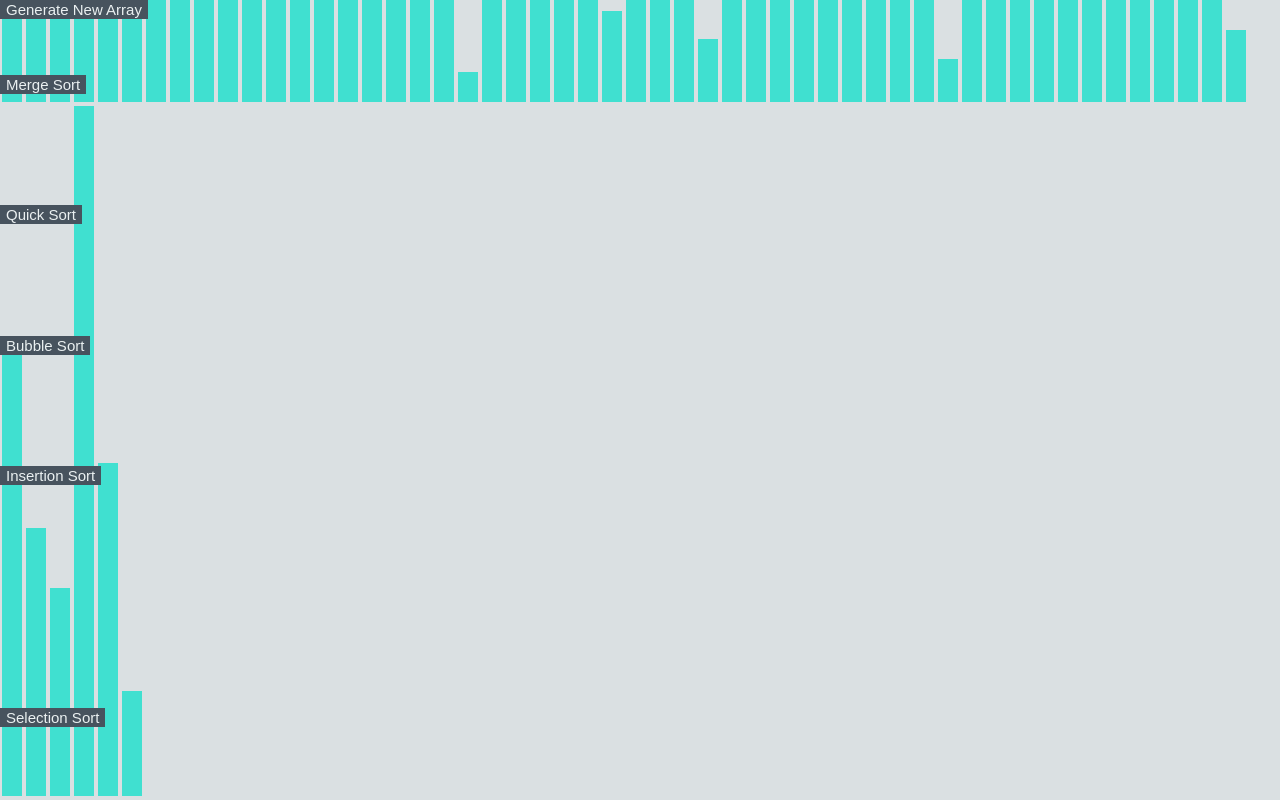
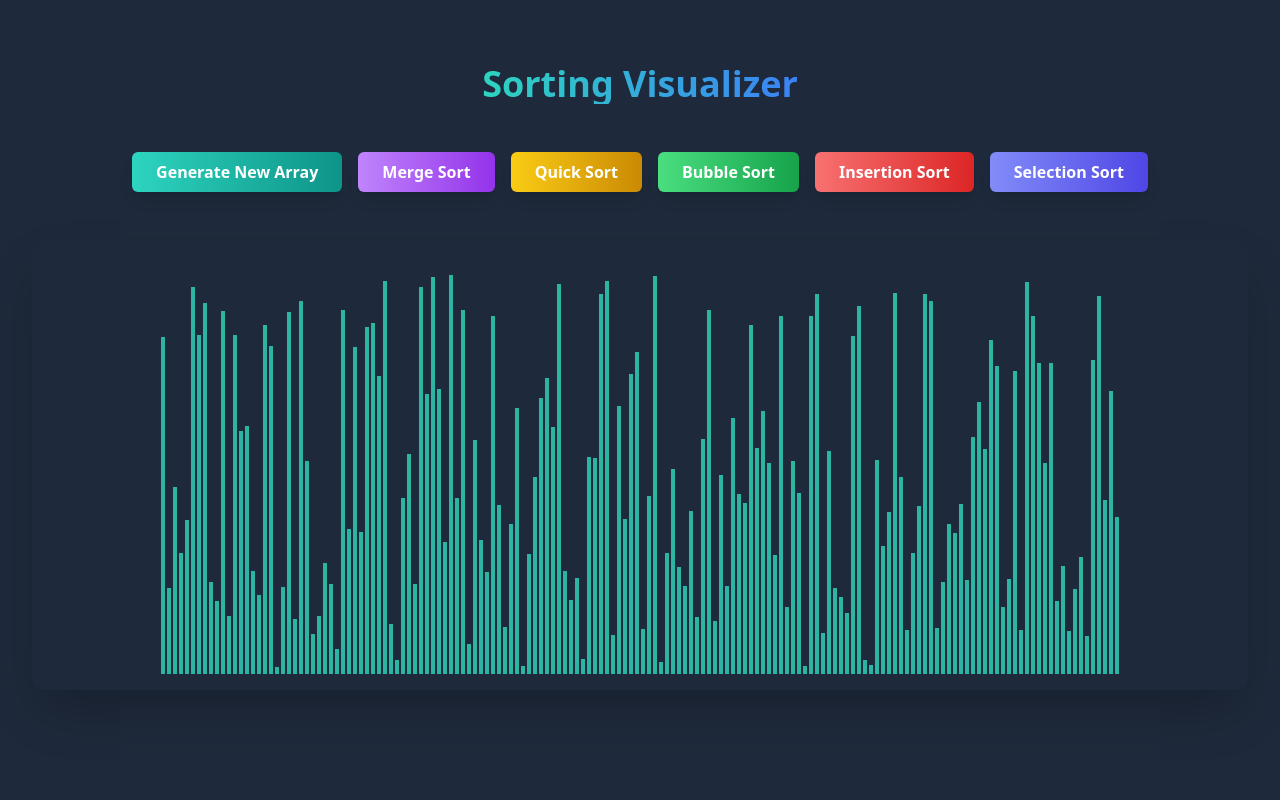
Before and after one commit to CSALS/Sorting-Visualizer, a React (Create React App) app: page / in a window 1280 px wide. Built offline with nearby package versions, Linux system fonts and the light colour scheme.

Commit message:
better UI, refactor to tailwind

```diff
--- /dev/null
+++ b/postcss.config.js
@@ -0,0 +1,6 @@
+module.exports = {
+  plugins: {
+    tailwindcss: {},
+    autoprefixer: {},
+  },
+}
--- a/src/App.css
+++ b/src/App.css
@@ -1,3 +1,7 @@
+@tailwind base;
+@tailwind components;
+@tailwind utilities;
+
 html,body {
     height:100%;
     width:100%;
--- a/src/SortingVisualizer/SortingVisualizer.css
+++ b/src/SortingVisualizer/SortingVisualizer.css
@@ -1,32 +1,3 @@
-.array-container {
-    position: relative;
-    bottom:0px;
+.array-bar {
+  box-shadow: 0 0 10px rgba(56, 189, 248, 0.5);
 }
-
-.array-bar {
-    width: 20px;
-    display: inline-block; /* arranges the array bars in horizontal way*/
-    margin: 0 2px; /*Top,Bottom -> 0px Left,Right -> 1px*/
-}
-
-
-
-.buttons button {
-    background-color: #47535E;
-    border: none;
-    color: #EAF0F1;
-    text-align: center;
-    text-decoration: none;
-    cursor: pointer;
-    outline: 0;
-    display: block; /* Make the buttons appear below each other */
-    font: 15px "Century Gothic", Futura, sans-serif;
-}
-.buttons button:not(:last-child) {
-    border-bottom: none; /* Prevent double borders */
-}
-
-  /* Add a background color on hover */
-/* .buttons button:hover {
-    background-color: #3e8e41;
-} */
--- a/src/SortingVisualizer/SortingVisualizer.js
+++ b/src/SortingVisualizer/SortingVisualizer.js
@@ -1,306 +1,215 @@
-import React from 'react';
-import './SortingVisualizer.css';
-import {getMergeSortAnimations} from '../SortingAlgorithms/MergeSort';
-import {getHeapSortAnimations} from '../SortingAlgorithms/HeapSort';
-import {getQuickSortAnimations} from '../SortingAlgorithms/QuickSort';
-import {getInsertionSortAnimations} from '../SortingAlgorithms/InsertionSort';
-import {getSelectionSortAnimations} from '../SortingAlgorithms/SelectionSort';
-import {getBubbleSortAnimations} from '../SortingAlgorithms/BubbleSort';
-//Changing width,height accordingly with the browser
+import React, { useState, useEffect } from 'react';
+import { getMergeSortAnimations } from '../SortingAlgorithms/MergeSort';
+import { getQuickSortAnimations } from '../SortingAlgorithms/QuickSort';
+import { getBubbleSortAnimations } from '../SortingAlgorithms/BubbleSort';
+import { getInsertionSortAnimations } from '../SortingAlgorithms/InsertionSort';
+import { getSelectionSortAnimations } from '../SortingAlgorithms/SelectionSort';
+
+// Constants
 let WINDOW_WIDTH = window.innerWidth;
 let WINDOW_HEIGHT = window.innerHeight;
-let NUMBER_OF_ARRAY_BARS = 58;
+let NUMBER_OF_ARRAY_BARS = Math.floor(WINDOW_WIDTH / 8);
+const ANIMATION_SPEED_MS = 5;
+const PRIMARY_COLOR = '#2db5a3'; // Darker teal color
+const SECONDARY_COLOR = '#f43f5e'; // Darker red color
+const BACKGROUND_COLOR = '#1e293b'; // Darker background color
 
-
-const PRIMARY_COLOR = 'turquoise'; //Normal color of bars
-const SECONDARY_COLOR = 'red'; //Color of bars when they are being compared
-const ANIMATION_SPEED_MS = 5; //Animation Speed (how fast color changes, how fast height gets overwritten)
-
-//Tooltips for buttons
-const DISABLED_BUTTON = "Currently Disabled"
+const DISABLED_BUTTON = "Currently Disabled";
 const ENABLED_BUTTON = {
   nlogn: "O(NlogN) Time Complexity",
   nSquare: "O(N^2) Time Complexity"
+};
+
+const SortingVisualizer = () => {
+  const [array, setArray] = useState([]);
+
+  useEffect(() => {
+    resetArray();
+    window.addEventListener('resize', handleResize);
+    return () => window.removeEventListener('resize', handleResize);
+  }, []);
+
+  const handleResize = () => {
+    WINDOW_WIDTH = window.innerWidth;
+    WINDOW_HEIGHT = window.innerHeight;
+    NUMBER_OF_ARRAY_BARS = Math.floor(WINDOW_WIDTH / 8);
+    resetArray();
+  };
+
+  const resetArray = () => {
+    const newArray = [];
+    for (let i = 0; i < NUMBER_OF_ARRAY_BARS; i++) {
+      newArray.push(randomIntFromInterval(5, WINDOW_HEIGHT / 2));
     }
+    setArray(newArray);
+    restoreStoreButtons();
+  };
 
-class SortingVisualizer extends React.Component {
-    constructor(props) {
-        super(props);
-        this.state = {
-            array: []
+  const disableSortButtons = () => {
+    const buttons = ['mergeSort', 'quickSort', 'bubbleSort', 'insertionSort', 'selectionSort'];
+    buttons.forEach(id => {
+      const button = document.getElementById(id);
+      button.disabled = true;
+      button.title = DISABLED_BUTTON;
+      button.classList.add('opacity-50', 'cursor-not-allowed');
+      button.classList.remove('hover:from-teal-500', 'hover:to-blue-600');
+    });
   };
-    }
-    componentDidMount() {
-        this.resetArray();
-    }
-    //Generates new random array
-    resetArray() {
-        const array = []
-        for (let i = 0;i < NUMBER_OF_ARRAY_BARS;i++) {
-            // array.push(200 + 10 * i); //pushing sorted increasing array
-            // array.push(500 - 5 * i); //pushing sorted decreasing array
-            array.push(randomIntFromInterval(25,WINDOW_HEIGHT-30)); //random array
-        }
-        this.setState({array: array});
-        this.restoreStoreButtons();
-    }
-    disableSortButtons() {
-        document.getElementById("mergeSort").disabled = true;
-        let buttonStyle = document.getElementById("mergeSort").style;
-        document.getElementById("mergeSort").title = DISABLED_BUTTON;
-        buttonStyle.cursor = "default";
-        buttonStyle.background = "#000000";
 
-        document.getElementById("quickSort").disabled = true;
-        buttonStyle = document.getElementById("quickSort").style;
-        document.getElementById("quickSort").title = DISABLED_BUTTON;
-        buttonStyle.cursor = "default";
-        buttonStyle.background = "#000000";
+  const restoreStoreButtons = () => {
+    const buttons = [
+      { id: 'mergeSort', title: ENABLED_BUTTON.nlogn },
+      { id: 'quickSort', title: ENABLED_BUTTON.nSquare },
+      { id: 'bubbleSort', title: ENABLED_BUTTON.nSquare },
+      { id: 'insertionSort', title: ENABLED_BUTTON.nSquare },
+      { id: 'selectionSort', title: ENABLED_BUTTON.nSquare },
+    ];
+    buttons.forEach(({ id, title }) => {
+      const button = document.getElementById(id);
+      button.disabled = false;
+      button.title = title;
+      button.classList.remove('opacity-50', 'cursor-not-allowed');
+      button.classList.add('hover:from-teal-500', 'hover:to-blue-600');
+    });
+  };
 
-        document.getElementById("insertionSort").disabled = true;
-        buttonStyle = document.getElementById("insertionSort").style;
-        document.getElementById("insertionSort").title = DISABLED_BUTTON;
-        buttonStyle.cursor = "default";
-        buttonStyle.background = "#000000";
+  const mergeSort = () => {
+    disableSortButtons();
+    const [animations, sortArray] = getMergeSortAnimations(array);
+    animateSort(animations);
+    const RESTORE_TIME = parseInt(ANIMATION_SPEED_MS * animations.length / 2 + 3000);
+    setTimeout(() => restoreStoreButtons(), RESTORE_TIME);
+  };
 
-        document.getElementById("selectionSort").disabled = true;
-        buttonStyle = document.getElementById("selectionSort").style;
-        document.getElementById("selectionSort").title = DISABLED_BUTTON;
-        buttonStyle.cursor = "default";
-        buttonStyle.background = "#000000";
+  const quickSort = () => {
+    disableSortButtons();
+    const [animations, sortArray] = getQuickSortAnimations(array);
+    animateSort(animations);
+    const RESTORE_TIME = parseInt(ANIMATION_SPEED_MS * animations.length / 2 + 3000);
+    setTimeout(() => restoreStoreButtons(), RESTORE_TIME);
+  };
 
-        document.getElementById("bubbleSort").disabled = true;
-        buttonStyle = document.getElementById("bubbleSort").style;
-        document.getElementById("bubbleSort").title = DISABLED_BUTTON;
-        buttonStyle.cursor = "default";
-        buttonStyle.background = "#000000";
-    }
-    restoreStoreButtons() {
-        document.getElementById("mergeSort").disabled = false;
-        let buttonStyle = document.getElementById("mergeSort").style;
-        document.getElementById("mergeSort").title = ENABLED_BUTTON.nlogn;
-        buttonStyle.background = "#47535E";
-        buttonStyle.cursor = "pointer";
+  const bubbleSort = () => {
+    disableSortButtons();
+    const [animations, sortArray] = getBubbleSortAnimations(array);
+    animateSort(animations);
+    const RESTORE_TIME = parseInt(ANIMATION_SPEED_MS * animations.length / 2 + 3000);
+    setTimeout(() => restoreStoreButtons(), RESTORE_TIME);
+  };
 
-        document.getElementById("quickSort").disabled = false;
-        buttonStyle = document.getElementById("quickSort").style;
-        document.getElementById("quickSort").title = ENABLED_BUTTON.nSquare;
-        buttonStyle.background = "#47535E";
-        buttonStyle.cursor = "pointer";
+  const insertionSort = () => {
+    disableSortButtons();
+    const [animations, sortArray] = getInsertionSortAnimations(array);
+    animateSort(animations);
+    const RESTORE_TIME = parseInt(ANIMATION_SPEED_MS * animations.length / 2 + 3000);
+    setTimeout(() => restoreStoreButtons(), RESTORE_TIME);
+  };
 
-        document.getElementById("bubbleSort").disabled = false;
-        buttonStyle = document.getElementById("bubbleSort").style;
-        document.getElementById("bubbleSort").title = ENABLED_BUTTON.nSquare;
-        buttonStyle.background = "#47535E";
-        buttonStyle.cursor = "pointer";
+  const selectionSort = () => {
+    disableSortButtons();
+    const [animations, sortArray] = getSelectionSortAnimations(array);
+    animateSort(animations);
+    const RESTORE_TIME = parseInt(ANIMATION_SPEED_MS * animations.length / 2 + 3000);
+    setTimeout(() => restoreStoreButtons(), RESTORE_TIME);
+  };
 
-        document.getElementById("selectionSort").disabled = false;
-        buttonStyle = document.getElementById("selectionSort").style;
-        document.getElementById("selectionSort").title = ENABLED_BUTTON.nSquare;
-        buttonStyle.background = "#47535E";
-        buttonStyle.cursor = "pointer";
-
-        document.getElementById("insertionSort").disabled = false;
-        buttonStyle = document.getElementById("insertionSort").style;
-        document.getElementById("insertionSort").title = ENABLED_BUTTON.nSquare;
-        buttonStyle.background = "#47535E";
-        buttonStyle.cursor = "pointer";
-    }
-    //Sorting Algorithms
-    mergeSort() {
-        this.disableSortButtons();
-        const [animations,sortArray] = getMergeSortAnimations(this.state.array);
-        console.log(animations);
+  const animateSort = (animations) => {
     for (let i = 0; i < animations.length; i++) {
-            const isColorChange = animations[i][0] == "comparision1" || animations[i][0] == "comparision2";
       const arrayBars = document.getElementsByClassName('array-bar');
-            if(isColorChange === true) {
-                const [comparision, barOneIndex, barTwoIndex] = animations[i];
-                const color = (animations[i][0] == "comparision1") ? SECONDARY_COLOR : PRIMARY_COLOR;
-                const barOneStyle = arrayBars[barOneIndex].style;
-                const barTwoStyle = arrayBars[barTwoIndex].style;
-                //If we don't multiply by the index then every animations[i] wait for exactly ANIMATION_SPEED_MS and immediately change into final state
-                setTimeout(() => {
-                    barOneStyle.backgroundColor = color;
-                    barTwoStyle.backgroundColor = color;
-                },i * ANIMATION_SPEED_MS);
-
-            }
-            else {
-                setTimeout(() => {
-                    const [overwrite, barOneIdx, newHeight] = animations[i];
-                    const barOneStyle = arrayBars[barOneIdx].style;
-                    barOneStyle.height = `${newHeight}px`;
-                  },i * ANIMATION_SPEED_MS);
-            }
-        }
-        // this.setState({array: sortArray})
-        const RESTORE_TIME = parseInt(ANIMATION_SPEED_MS*animations.length/2 + 3000);
-        setTimeout(() => this.restoreStoreButtons(), RESTORE_TIME);
-    }
-    quickSort() {
-        this.disableSortButtons();
-        const [animations,sortArray] = getQuickSortAnimations(this.state.array);
-        for (let i = 0; i < animations.length; i++) {
-            const isColorChange = animations[i][0] == "comparision1" || animations[i][0] == "comparision2";
-            const arrayBars = document.getElementsByClassName('array-bar');
-            if(isColorChange === true) {
-                const color = (animations[i][0] == "comparision1") ? SECONDARY_COLOR : PRIMARY_COLOR;
-                const [comparision, barOneIndex, barTwoIndex] = animations[i];
+      const isColorChange = animations[i][0] === "comparision1" || animations[i][0] === "comparision2";
+      if (isColorChange) {
+        const color = animations[i][0] === "comparision1" ? SECONDARY_COLOR : PRIMARY_COLOR;
+        const [, barOneIndex, barTwoIndex] = animations[i];
         const barOneStyle = arrayBars[barOneIndex].style;
         const barTwoStyle = arrayBars[barTwoIndex].style;
         setTimeout(() => {
           barOneStyle.backgroundColor = color;
           barTwoStyle.backgroundColor = color;
-                },i * ANIMATION_SPEED_MS);
-            }
-            else {
-                const [swap, barIndex, newHeight] = animations[i];
+        }, i * ANIMATION_SPEED_MS);
+      } else {
+        const [, barIndex, newHeight] = animations[i];
         if (barIndex === -1) {
           continue;
         }
         const barStyle = arrayBars[barIndex].style;
         setTimeout(() => {
           barStyle.height = `${newHeight}px`;
-                },i * ANIMATION_SPEED_MS);
-            }        }
-        // this.setState({array: sortArray})
-        const RESTORE_TIME = parseInt(ANIMATION_SPEED_MS*animations.length/2 + 3000);
-        setTimeout(() => this.restoreStoreButtons(), RESTORE_TIME);
-    }
-    bubbleSort() {
-        this.disableSortButtons();
-        const [animations,sortArray] = getBubbleSortAnimations(this.state.array);
-        for (let i = 0; i < animations.length; i++) {
-            const isColorChange = animations[i][0] == "comparision1" || animations[i][0] == "comparision2";
-            const arrayBars = document.getElementsByClassName('array-bar');
-            if(isColorChange === true) {
-                const color = (animations[i][0] == "comparision1") ? SECONDARY_COLOR : PRIMARY_COLOR;
-                const [comparision, barOneIndex, barTwoIndex] = animations[i];
-                const barOneStyle = arrayBars[barOneIndex].style;
-                const barTwoStyle = arrayBars[barTwoIndex].style;
-                setTimeout(() => {
-                    barOneStyle.backgroundColor = color;
-                    barTwoStyle.backgroundColor = color;
-                },i * ANIMATION_SPEED_MS);
-            }
-            else {
-                const [swap, barIndex, newHeight] = animations[i];
-                if (barIndex === -1) {
-                    continue;
-                }
-                const barStyle = arrayBars[barIndex].style;
-                setTimeout(() => {
-                    barStyle.height = `${newHeight}px`;
-                },i * ANIMATION_SPEED_MS);
+        }, i * ANIMATION_SPEED_MS);
       }
     }
-        // this.setState({array: sortArray})
-        const RESTORE_TIME = parseInt(ANIMATION_SPEED_MS*animations.length/2 + 3000);
-        setTimeout(() => this.restoreStoreButtons(), RESTORE_TIME);
-    }
-    insertionSort() {
-        this.disableSortButtons();
-        const [animations,sortArray] = getInsertionSortAnimations(this.state.array);
-        for (let i = 0; i < animations.length; i++) {
-            const isColorChange = (animations[i][0] === "comparision1") || (animations[i][0] === "comparision2");
-            const arrayBars = document.getElementsByClassName('array-bar');
-            if(isColorChange === true) {
-                const color = (animations[i][0] === "comparision1") ? SECONDARY_COLOR : PRIMARY_COLOR;
-                const [temp, barOneIndex, barTwoIndex] = animations[i];
-                const barOneStyle = arrayBars[barOneIndex].style;
-                const barTwoStyle = arrayBars[barTwoIndex].style;
-                setTimeout(() => {
-                    barOneStyle.backgroundColor = color;
-                    barTwoStyle.backgroundColor = color;
-                },i * ANIMATION_SPEED_MS);
-            }
-            else {
-                const [temp, barIndex, newHeight] = animations[i];
-                const barStyle = arrayBars[barIndex].style;
-                setTimeout(() => {
-                    barStyle.height = `${newHeight}px`;
-                },i * ANIMATION_SPEED_MS);
-            }
-        }
-        // this.setState({array: sortArray})
-        const RESTORE_TIME = parseInt(ANIMATION_SPEED_MS*animations.length/2 + 3000);
-        setTimeout(() => this.restoreStoreButtons(), RESTORE_TIME);
-    }
-    selectionSort() {
-        this.disableSortButtons();
-        const [animations,sortArray] = getSelectionSortAnimations(this.state.array);
-        for (let i = 0; i < animations.length; i++) {
-            const isColorChange = (animations[i][0] === "comparision1") || (animations[i][0] === "comparision2");
-            const arrayBars = document.getElementsByClassName('array-bar');
-            if(isColorChange === true) {
-                const color = (animations[i][0] === "comparision1") ? SECONDARY_COLOR : PRIMARY_COLOR;
-                const [temp, barOneIndex, barTwoIndex] = animations[i];
-                const barOneStyle = arrayBars[barOneIndex].style;
-                const barTwoStyle = arrayBars[barTwoIndex].style;
-                setTimeout(() => {
-                    barOneStyle.backgroundColor = color;
-                    barTwoStyle.backgroundColor = color;
-                },i * ANIMATION_SPEED_MS);
-            }
-            else {
-                const [temp, barIndex, newHeight] = animations[i];
-                const barStyle = arrayBars[barIndex].style;
-                setTimeout(() => {
-                    barStyle.height = `${newHeight}px`;
-                },i * ANIMATION_SPEED_MS);
-            }
-        }
-        // this.setState({array: sortArray})
-        const RESTORE_TIME = parseInt(ANIMATION_SPEED_MS*animations.length/2 + 3000);
-        setTimeout(() => this.restoreStoreButtons(), RESTORE_TIME);
-    }
-    render() {
-        const array = this.state.array;
-        const SORT_BUTTONS = 6;
-        const TOTAL_BUTTONS = 1 + SORT_BUTTONS;
-        return(
-            <>
-            <div className="array-container" style={{position:'absolute', right:`20px`}}>
+  };
+
+  return (
+    <div className="min-h-screen bg-slate-800 text-white p-8 pt-16 flex flex-col items-center">
+      <h1 className="text-4xl font-bold mb-12 text-transparent bg-clip-text bg-gradient-to-r from-teal-400 to-blue-500">
+        Sorting Visualizer
+      </h1>
+      <div className="mb-12 flex gap-4 flex-wrap justify-center">
+        <button
+          className="px-6 py-2 rounded-md bg-gradient-to-r from-teal-400 to-teal-600 text-white font-semibold shadow-lg hover:from-teal-500 hover:to-teal-700 transition-all duration-300"
+          onClick={resetArray}
+          title="Generates a new random array"
+        >
+          Generate New Array
+        </button>
+        <button
+          id="mergeSort"
+          className="px-6 py-2 rounded-md bg-gradient-to-r from-purple-400 to-purple-600 text-white font-semibold shadow-lg hover:from-purple-500 hover:to-purple-700 transition-all duration-300"
+          onClick={mergeSort}
+          title={ENABLED_BUTTON.nlogn}
+        >
+          Merge Sort
+        </button>
+        <button
+          id="quickSort"
+          className="px-6 py-2 rounded-md bg-gradient-to-r from-yellow-400 to-yellow-600 text-white font-semibold shadow-lg hover:from-yellow-500 hover:to-yellow-700 transition-all duration-300"
+          onClick={quickSort}
+          title={ENABLED_BUTTON.nSquare}
+        >
+          Quick Sort
+        </button>
+        <button
+          id="bubbleSort"
+          className="px-6 py-2 rounded-md bg-gradient-to-r from-green-400 to-green-600 text-white font-semibold shadow-lg hover:from-green-500 hover:to-green-700 transition-all duration-300"
+          onClick={bubbleSort}
+          title={ENABLED_BUTTON.nSquare}
+        >
+          Bubble Sort
+        </button>
+        <button
+          id="insertionSort"
+          className="px-6 py-2 rounded-md bg-gradient-to-r from-red-400 to-red-600 text-white font-semibold shadow-lg hover:from-red-500 hover:to-red-700 transition-all duration-300"
+          onClick={insertionSort}
+          title={ENABLED_BUTTON.nSquare}
+        >
+          Insertion Sort
+        </button>
+        <button
+          id="selectionSort"
+          className="px-6 py-2 rounded-md bg-gradient-to-r from-indigo-400 to-indigo-600 text-white font-semibold shadow-lg hover:from-indigo-500 hover:to-indigo-700 transition-all duration-300"
+          onClick={selectionSort}
+          title={ENABLED_BUTTON.nSquare}
+        >
+          Selection Sort
+        </button>
+      </div>
+      <div className="w-full h-[calc(100vh-350px)] min-h-[400px] bg-slate-800 rounded-xl p-4 shadow-2xl flex items-end justify-center">
         {array.map((value, idx) => (
           <div
-                        className="array-bar"
+            className="array-bar w-1 mx-px"
             key={idx}
             style={{
               backgroundColor: PRIMARY_COLOR,
-                        height: `${value}px`
+              height: `${value}px`,
             }}
           ></div>
         ))}
       </div>
-            <div className="buttons" >
-                <button title="Generates a new random array" style={{position:'relative',top:`${0*(WINDOW_HEIGHT-20)/TOTAL_BUTTONS}px`}} onClick={() => this.resetArray()}>
-                    Generate New Array
-                </button>
-                <button title="O(NlogN) Time Complexity" id = "mergeSort" style={{position:'relative',top:`${0.5*(WINDOW_HEIGHT-20)/TOTAL_BUTTONS}px`}} onClick={() => this.mergeSort()}>
-                    Merge Sort
-                </button>
-                <button title="O(N^2) Time Complexity" id = "quickSort" style={{position:'relative',top:`${1.5*(WINDOW_HEIGHT-20)/TOTAL_BUTTONS}px`}} onClick={() => this.quickSort()}>
-                    Quick Sort
-                </button>
-                <button title="O(N^2) Time Complexity" id = "bubbleSort" style={{position:'relative',top:`${2.5*(WINDOW_HEIGHT-20)/TOTAL_BUTTONS}px`}} onClick={() => this.bubbleSort()}>
-                    Bubble Sort
-                </button>
-                <button title="O(N^2) Time Complexity" id = "insertionSort" style={{position:'relative',top:`${3.5*(WINDOW_HEIGHT-20)/TOTAL_BUTTONS}px`}} onClick={() => this.insertionSort()}>
-                    Insertion Sort
-                </button>
-                <button title="O(N^2) Time Complexity" id = "selectionSort" style={{position:'relative',top:`${5.5*(WINDOW_HEIGHT-20)/TOTAL_BUTTONS}px`}} onClick={() => this.selectionSort()}>
-                    Selection Sort
-                </button>
     </div>
-            </>
   );
-    }
-}
+};
 
-// From https://stackoverflow.com/questions/4959975/generate-random-number-between-two-numbers-in-javascript
 function randomIntFromInterval(min, max) {
-    // min and max included
   return Math.floor(Math.random() * (max - min + 1) + min);
 }
 
--- /dev/null
+++ b/styles.css
@@ -0,0 +1,64 @@
+body {
+  margin: 0;
+}
+
+.container {
+  max-w-md mx-auto p-4 mt-4 bg-gray-100 rounded-lg shadow-md;
+}
+
+.bar {
+  float: left;
+  width: 20px;
+  height: 100px;
+  margin: 0 2px;
+  background-color: #4CAF50;
+}
+
+.bar:hover {
+  background-color: #3e8e41;
+}
+
+#array-size {
+  display: flex;
+  align-items: center;
+  margin-bottom: 20px;
+}
+
+#array-size span {
+  margin-left: 10px;
+}
+
+#array-size input[type="range"] {
+  -webkit-appearance: none;
+  width: 100%;
+  height: 10px;
+  border-radius: 5px;
+  background: #d3d3d3;
+  outline: none;
+  padding: 0;
+  margin: 0 10px;
+}
+
+#array-size input[type="range"]::-webkit-slider-thumb {
+  -webkit-appearance: none;
+  width: 20px;
+  height: 20px;
+  border-radius: 50%;
+  background: #4CAF50;
+  cursor: pointer;
+  margin-top: -5px;
+}
+
+#chart {
+  height: 400px;
+  width: 100%;
+  background-color: #fff;
+  border: 1px solid #ddd;
+  padding: 20px;
+  margin-top: 20px;
+}
+
+#chart canvas {
+  height: 100%;
+  width: 100%;
+}
--- /dev/null
+++ b/tailwind.config.js
@@ -0,0 +1,9 @@
+module.exports = {
+  content: [
+    "./src/**/*.{js,jsx,ts,tsx}",
+  ],
+  theme: {
+    extend: {},
+  },
+  plugins: [],
+}
```
Also changed, not shown: package.json (+5 -2 lines), 2 other files (tests, documents, lock files or other folders). Lines whose indentation alone changed are shown as unchanged.
